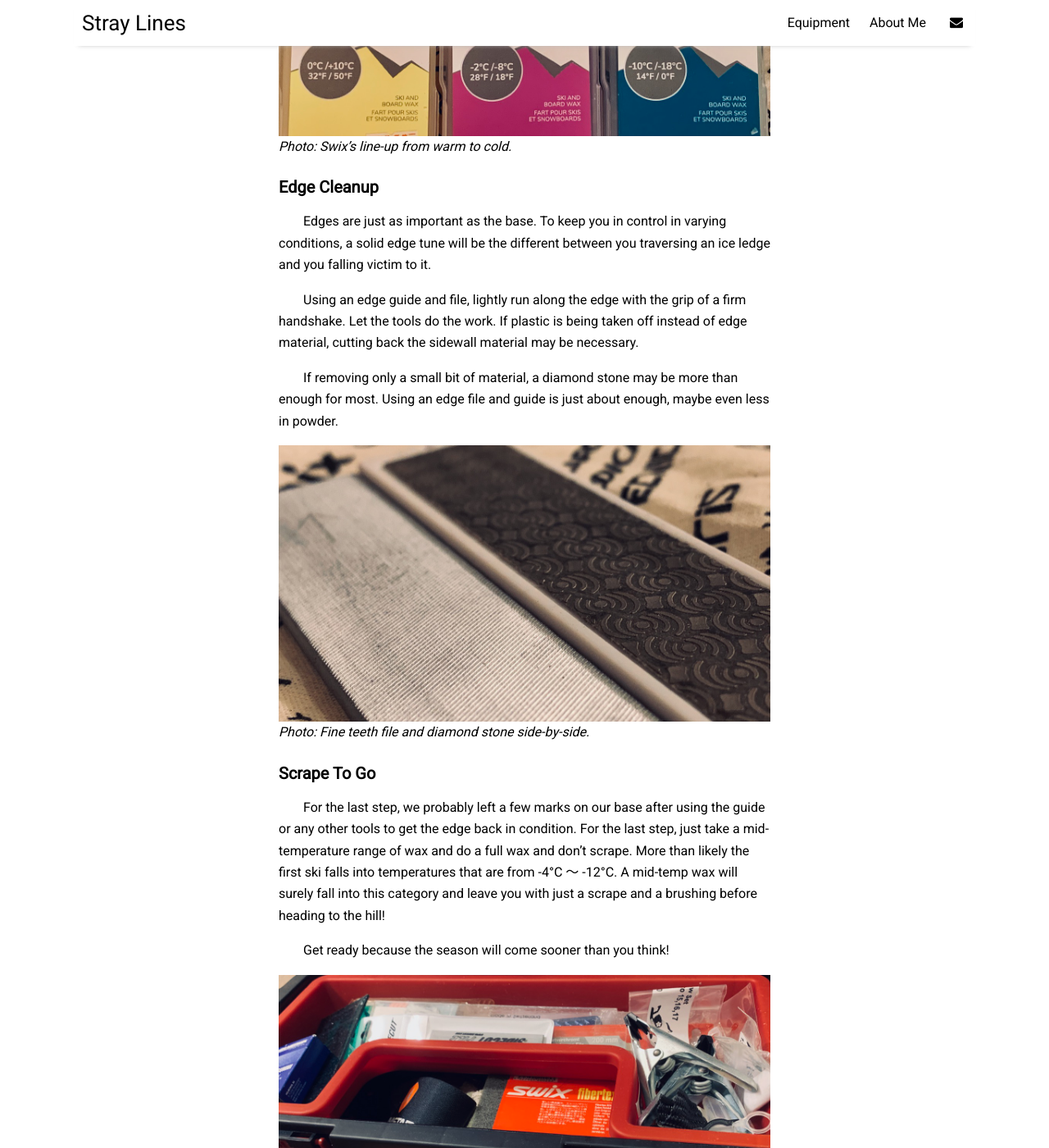
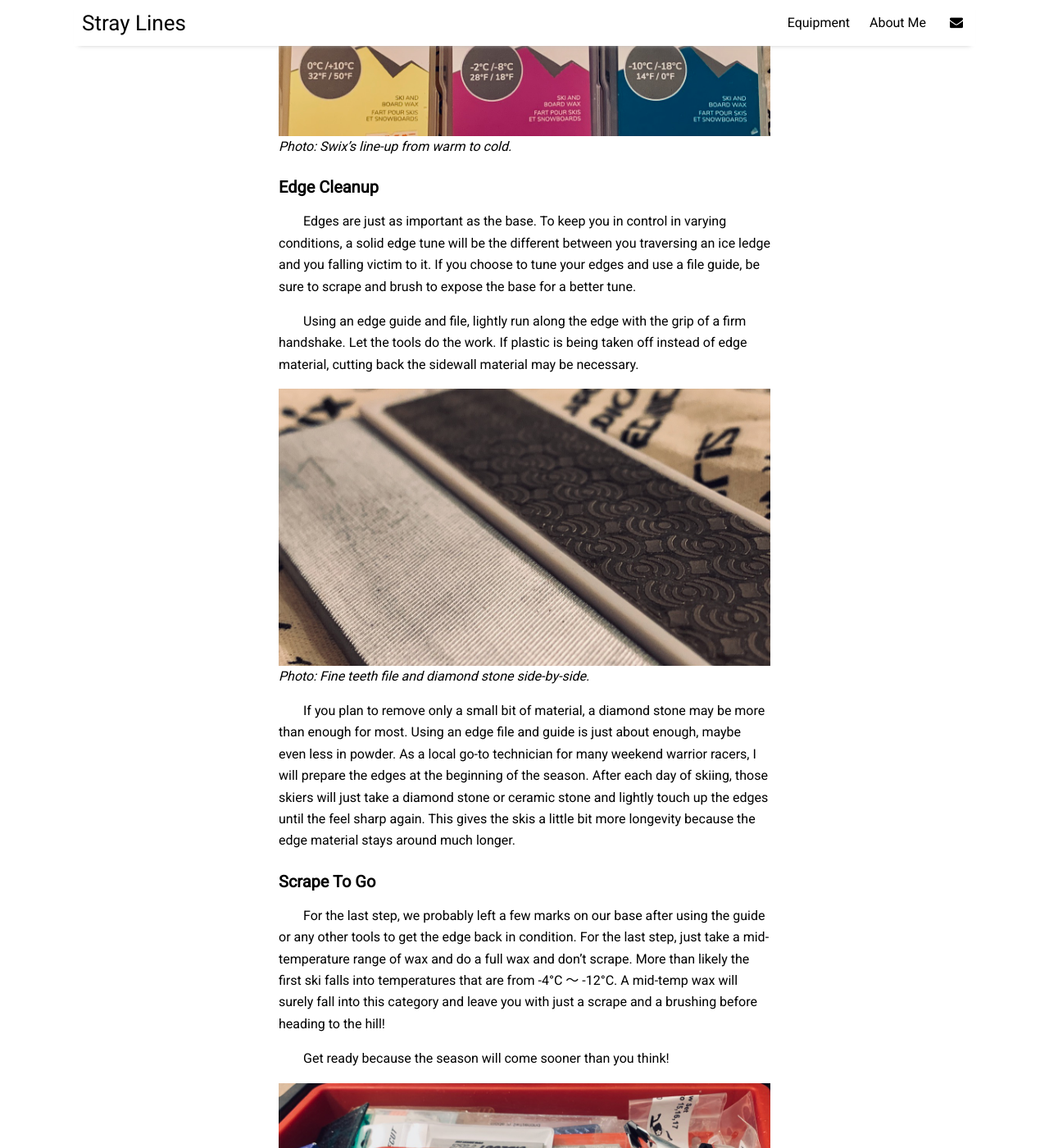
Before and after one commit to eliotcochrane/eliotcochrane.github.io, a Jekyll site: the page built from _posts/2023-11-14-preseason-wax.md, in a window 1280 px wide and 1400 px high, scrolled down 5178 px. Shown: the whole window at 82% size. Built offline with Jekyll 4.4.1, drawn with Linux system fonts in a browser that asks for light colours; nearby versions of some CDN libraries; some of the changed text lies outside the part shown.

Commit message:
Update Article
-Updated the article on preseason wax

```diff
--- a/_posts/2023-11-14-preseason-wax.md
+++ b/_posts/2023-11-14-preseason-wax.md
@@ -81,21 +81,21 @@
     5. Wax → Scrape
     6. Wax → Scrape
 
-Starting from warm wax and progressing to cold wax, completely wax the ski about 6 times. The hard wax used last will help to make a stronger barrier to keep the wax from drying out before the first snow.
+Starting from warm wax and progressing to cold wax, completely wax the ski about 6 times. The cold/hard wax used last will help to make a stronger barrier to keep the wax from drying out before the first snow.
 
 ![Swix wax line-up from warm to cold](/assets/img/swix-lineup.jpeg)
 *Photo: Swix's line-up from warm to cold.*
 
 ### Edge Cleanup
 
-Edges are just as important as the base. To keep you in control in varying conditions, a solid edge tune will be the different between you traversing an ice ledge and you falling victim to it.
+Edges are just as important as the base. To keep you in control in varying conditions, a solid edge tune will be the different between you traversing an ice ledge and you falling victim to it. If you choose to tune your edges and use a file guide, be sure to scrape and brush to expose the base for a better tune.
 
 Using an edge guide and file, lightly run along the edge with the grip of a firm handshake. Let the tools do the work. If plastic is being taken off instead of edge material, cutting back the sidewall material may be necessary.
 
-If removing only a small bit of material, a diamond stone may be more than enough for most. Using an edge file and guide is just about enough, maybe even less in powder.
-
 ![File and diamond stone](/assets/img/file-diamond-lineup.jpeg)
 *Photo: Fine teeth file and diamond stone side-by-side.*
+
+If you plan to remove only a small bit of material, a diamond stone may be more than enough for most. Using an edge file and guide is just about enough, maybe even less in powder. As a local go-to technician for many weekend warrior racers, I will prepare the edges at the beginning of the season. After each day of skiing, those skiers will just take a diamond stone or ceramic stone and lightly touch up the edges until the feel sharp again. This gives the skis a little bit more longevity because the edge material stays around much longer.
 
 ### Scrape To Go
 
@@ -104,4 +104,4 @@
 Get ready because the season will come sooner than you think!
 
 ![Toolbox of ski tuning equipment](/assets/img/tuning-box-top.jpeg)
-*Photo: Toolbox full of ski tuning equipment.
+*Photo: Toolbox full of ski tuning equipment.*
```
Also changed, not shown: other parts of _posts/2023-11-14-preseason-wax.md (+4 -4 lines).
